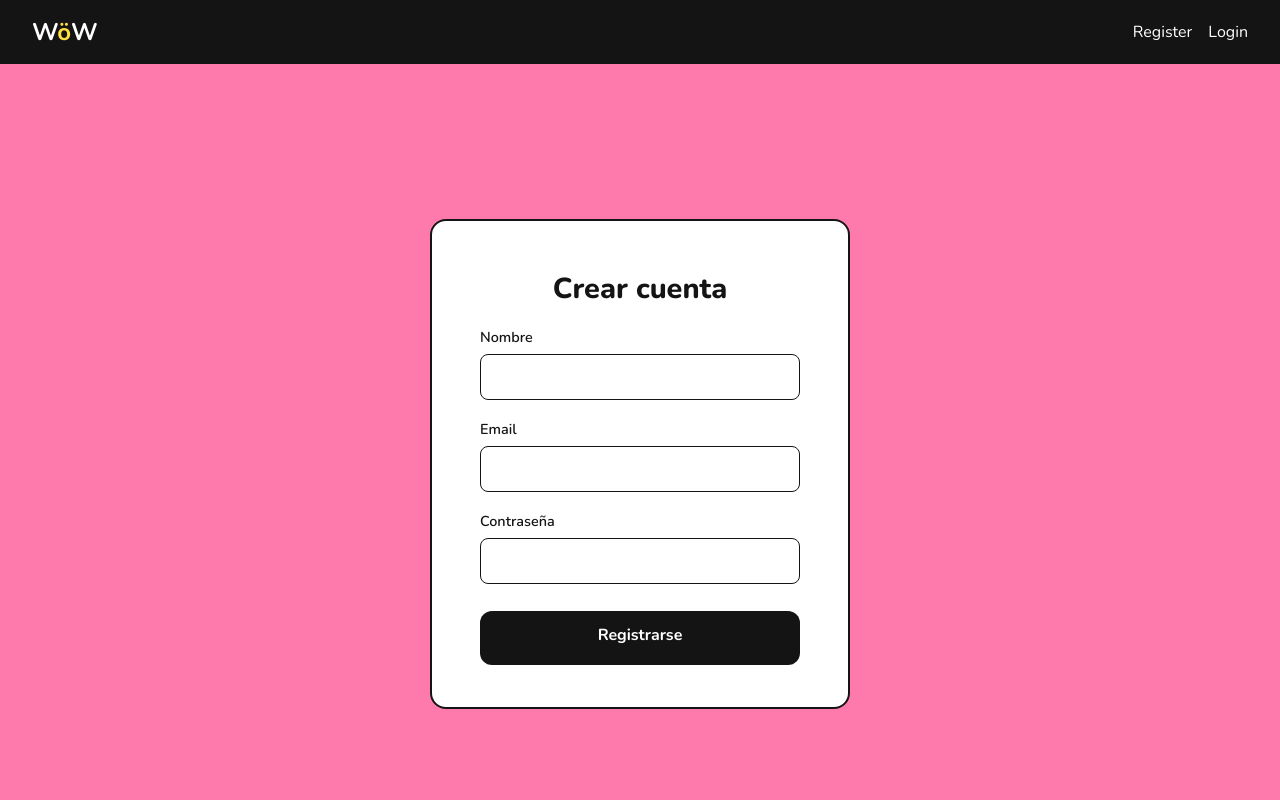
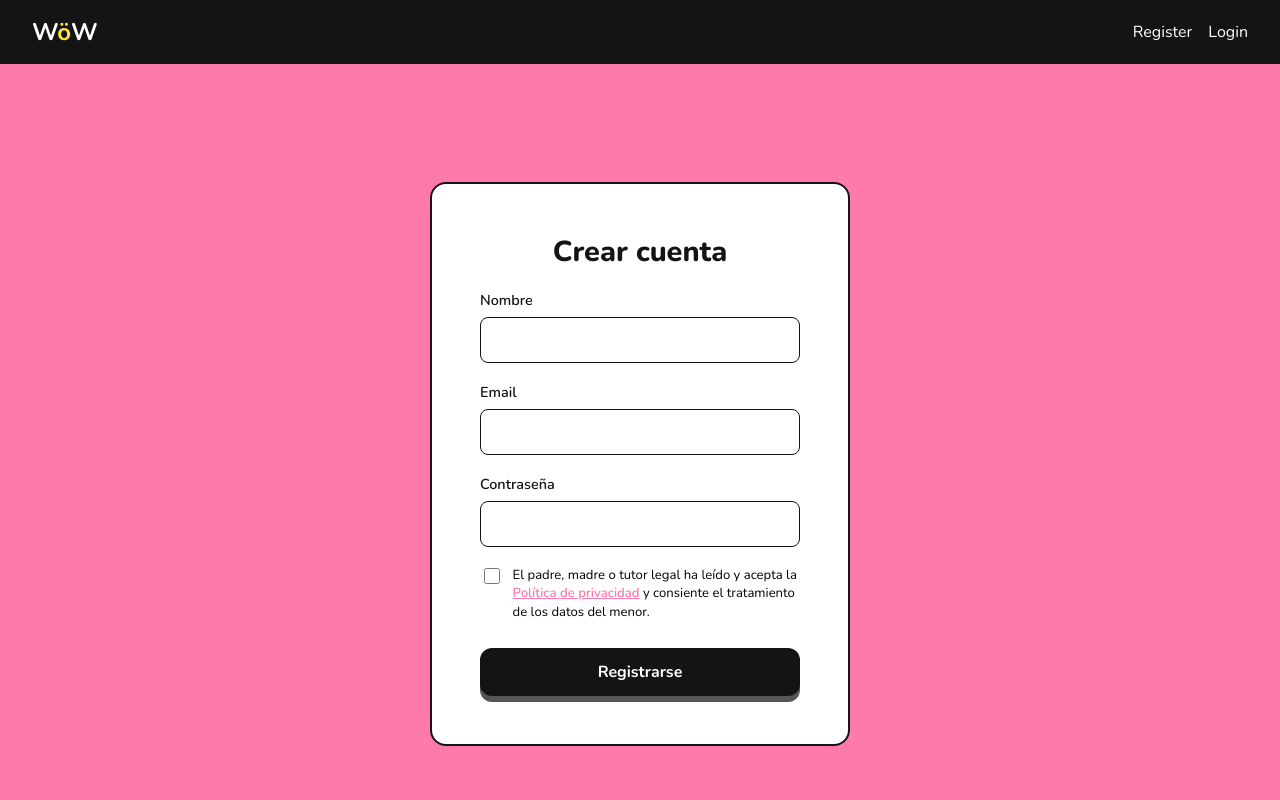
Before and after one commit to NatalieAzcona/wow-class, a React (Vite) app in the folder frontend/: page /register in a window 1280 px wide. Shown: the top 800 px of the page. Built offline with nearby package versions, Linux system fonts and the light colour scheme.

Commit message:
add parentsConsent checkbox to register and update button styles

```diff
--- a/frontend/src/pages/Auth.scss
+++ b/frontend/src/pages/Auth.scss
@@ -52,6 +52,43 @@
     }
   }
 
+  &__consent {
+    display: flex;
+    flex-direction: column;
+    gap: 0.4rem;
+  }
+
+  &__consent-label {
+    display: flex;
+    align-items: flex-start;
+    gap: 0.6rem;
+    font-size: 0.82rem;
+    color: var(--color-gray-700);
+    line-height: 1.4;
+    cursor: pointer;
+
+    input[type="checkbox"] {
+      margin-top: 0.15rem;
+      flex-shrink: 0;
+      accent-color: var(--color-pink);
+      width: 1rem;
+      height: 1rem;
+      cursor: pointer;
+    }
+
+    a {
+      color: var(--color-pink);
+      font-weight: 600;
+      text-decoration: underline;
+    }
+  }
+
+  &__error {
+    font-size: 0.78rem;
+    color: red;
+    margin: 0;
+  }
+
   &__btn {
     border: none;
     cursor: pointer;
@@ -61,6 +98,6 @@
     font-weight: 700;
     color: white;
     margin-top: 0.5rem;
-    @include btn-pressed(var(--color-black), var(--color-black));
+    @include btn-pressed(var(--color-black), var(--color-gray-600));
   }
 }
--- a/frontend/src/pages/Register.jsx
+++ b/frontend/src/pages/Register.jsx
@@ -1,8 +1,9 @@
 import React from 'react'
+import { API } from '../config/api'
 import './Auth.scss'
 import { useMutation } from '@tanstack/react-query'
 import {useForm} from "react-hook-form"
-import {useNavigate} from 'react-router-dom'
+import {useNavigate, Link} from 'react-router-dom'
 
 const Register = () => {
 
@@ -10,7 +11,7 @@ const navigate = useNavigate()
 
 const mutation = useMutation({
     mutationFn: (formData) =>
-      fetch("http://localhost:3000/api/v1/auth/register", {
+      fetch(`${API}/auth/register`, {
         method: "POST",
         headers: { "Content-type": "application/json"},
         body: JSON.stringify(formData)
@@ -22,7 +23,7 @@ onSuccess: (data) => {
 })
 
 
-const {register, handleSubmit} = useForm()
+const { register, handleSubmit, formState: { errors } } = useForm()
 
 const submit = (formData) => {
   mutation.mutate(formData)
@@ -45,6 +46,13 @@ return (
         <label className="auth__label">Contraseña</label>
         <input className="auth__input" type='password' {...register("password")} />
       </div>
+      <div className="auth__consent">
+        <label className="auth__consent-label">
+          <input type="checkbox" {...register("parentsConsent", { required: true })} />
+          <span>El padre, madre o tutor legal ha leído y acepta la <Link to="/privacidad" target="_blank">Política de privacidad</Link> y consiente el tratamiento de los datos del menor.</span>
+        </label>
+        {errors.parentsConsent && <p className="auth__error">Debes aceptar antes de continuar.</p>}
+      </div>
       <button className="auth__btn" type="submit">Registrarse</button>
     </form>
   </div>
```
